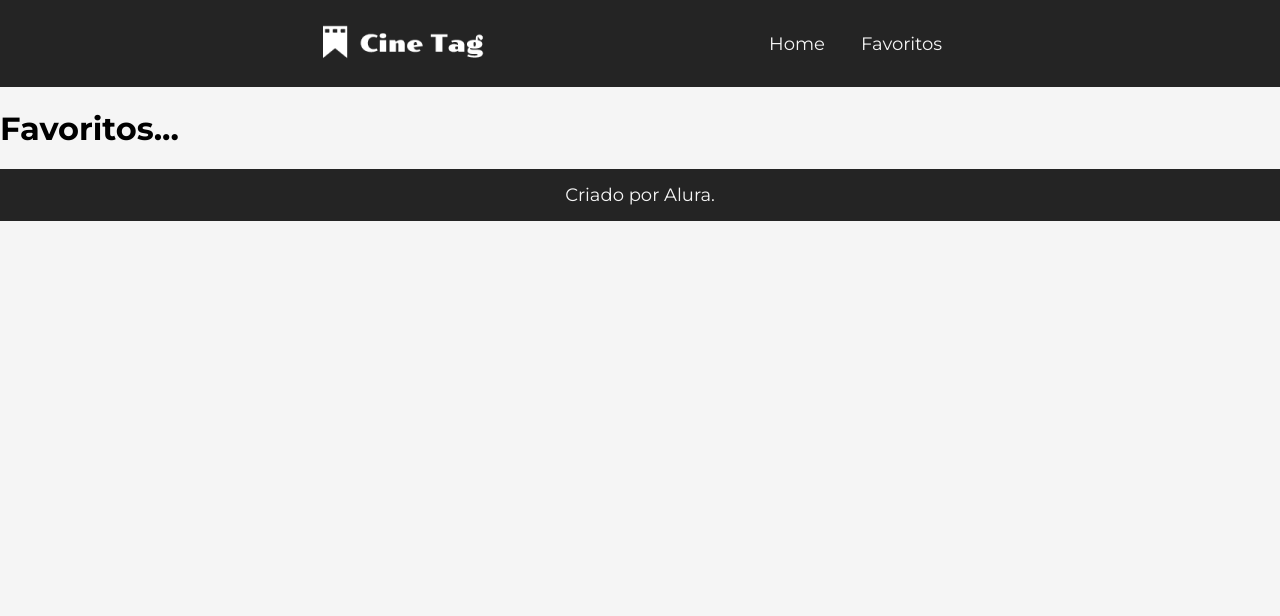
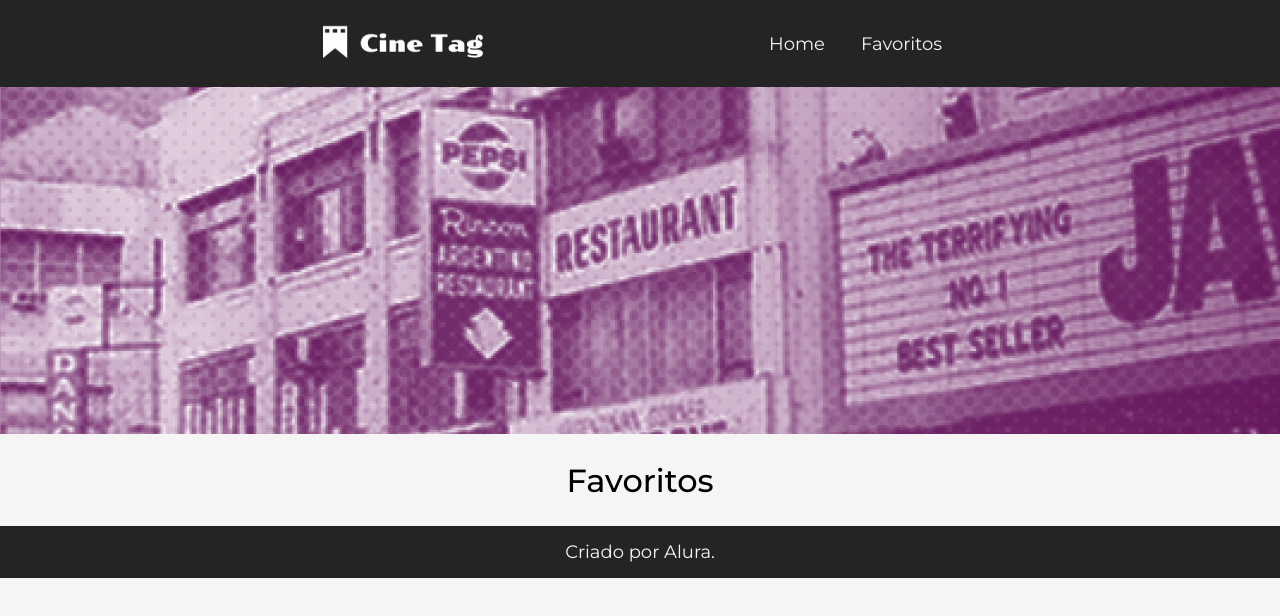
Before and after one commit to leonardo-amaro/cinetag, a React (Vite) app: page /favoritos in a window 1280 px wide. Shown: the top 616 px of the page. Built offline with nearby package versions, Linux system fonts and the light colour scheme.

Commit message:
estilizando com Container

```diff
--- /dev/null
+++ b/src/components/Container/Container.module.css
@@ -0,0 +1,4 @@
+.container section {
+  margin: 0 auto;
+  text-align: center;
+}
--- /dev/null
+++ b/src/components/Container/index.jsx
@@ -0,0 +1,11 @@
+import styles from "./Container.module.css";
+
+const Container = ({ children }) => {
+  return (
+    <section className={styles.container}>
+      {children}
+    </section>
+  );
+}
+
+export default Container;
--- a/src/pages/Favoritos/index.jsx
+++ b/src/pages/Favoritos/index.jsx
@@ -1,7 +1,14 @@
 // import styles from "./Favoritos.module.css";
+import Banner from "@/components/Banner";
+import Titulo from "@/components/Titulo";
 
 export default function Favoritos() {
   return (
-    <h1>Favoritos...</h1>
+    <>
+      <Banner imagem="favoritos" />
+      <Titulo>
+        <h1>Favoritos</h1>
+      </Titulo>
+    </>
   );
 }
--- a/src/routes.jsx
+++ b/src/routes.jsx
@@ -1,5 +1,6 @@
 import { BrowserRouter, Route, Routes } from "react-router-dom";
 import Cabecalho from "./components/Cabecalho";
+import Container from "./components/Container";
 import Rodape from "./components/Rodape";
 import Home from "./pages/Home";
 import Favoritos from "./pages/Favoritos";
@@ -8,10 +9,12 @@
   return (
     <BrowserRouter>
       <Cabecalho />
-      <Routes>
-        <Route index element={ <Home /> } />
-        <Route path="favoritos" element={ <Favoritos /> } />
-      </Routes>
+      <Container>
+        <Routes>
+          <Route index element={ <Home /> } />
+          <Route path="favoritos" element={ <Favoritos /> } />
+        </Routes>
+      </Container>
       <Rodape />
     </BrowserRouter>
   );
```
